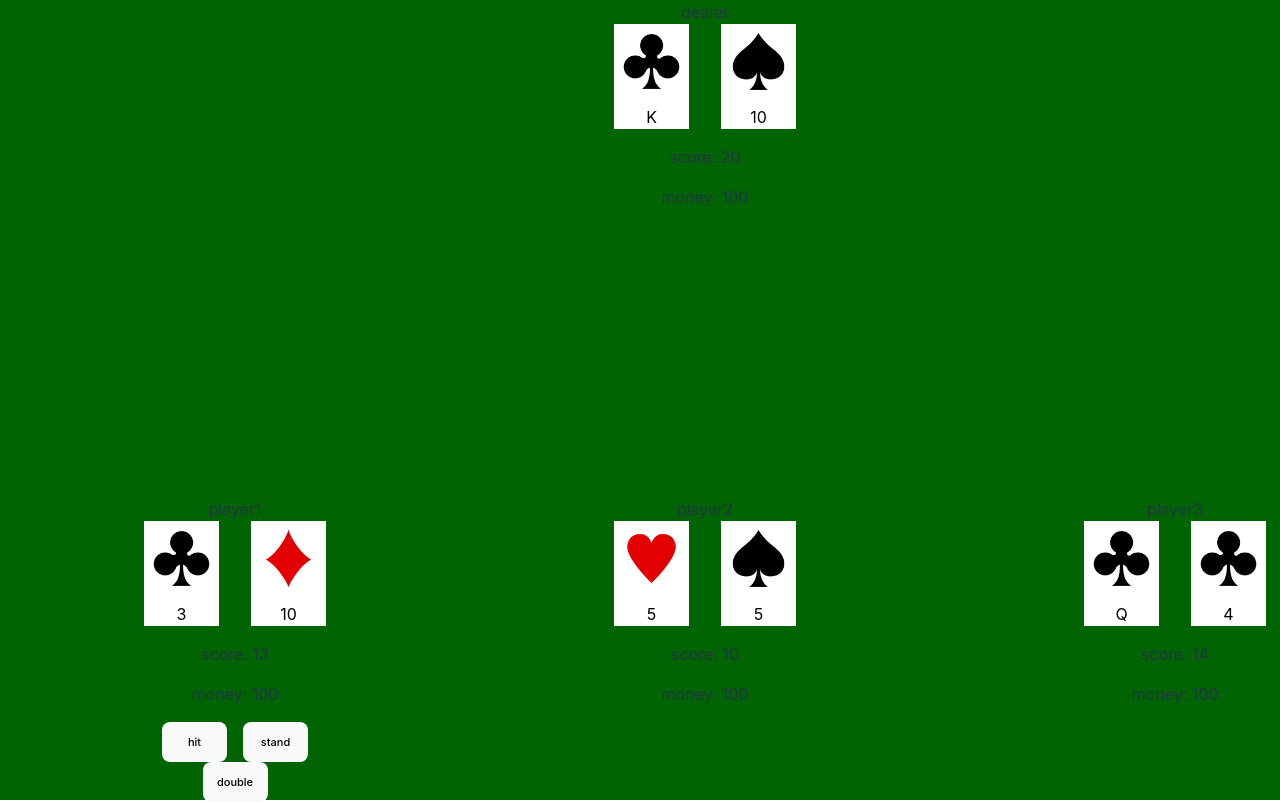
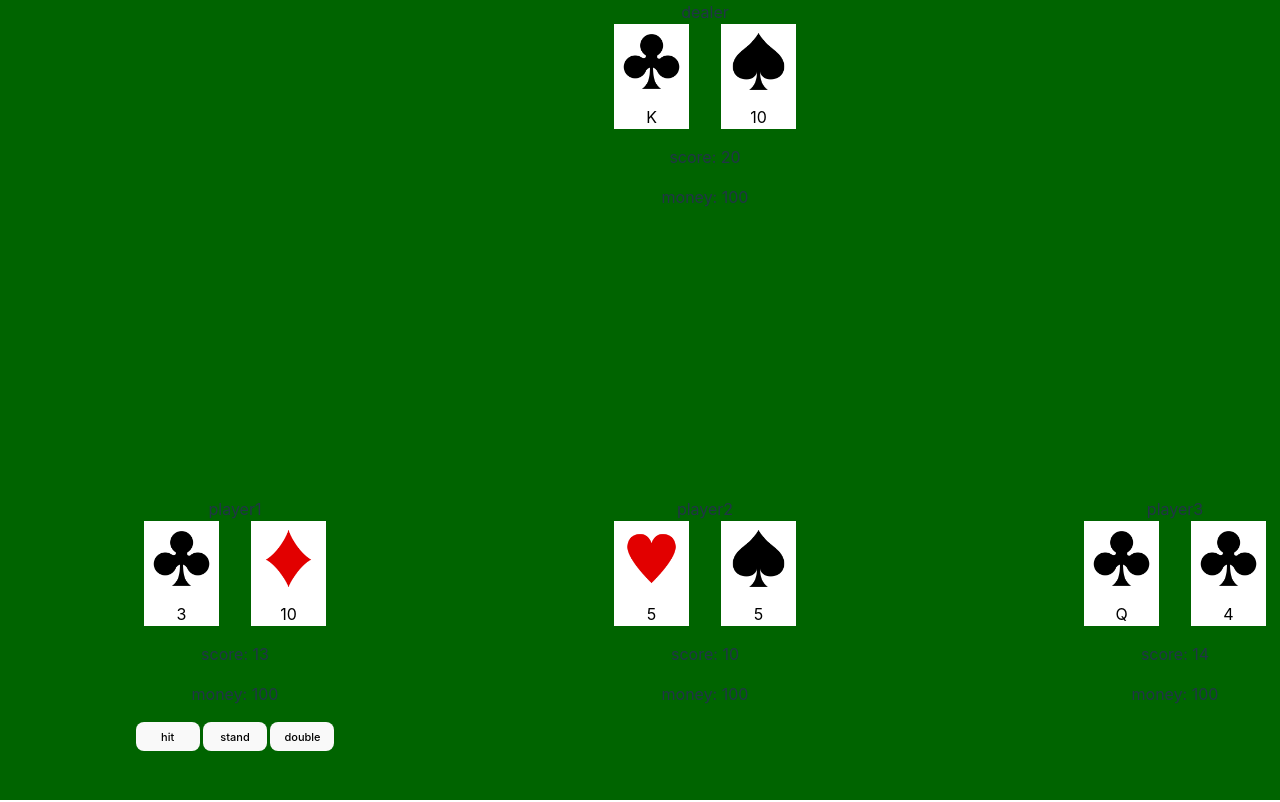
Before and after one commit to KoheiMatsuno99/project5-front, a React (Vite) app in the folder trumpgame/: page / in a window 1280 px wide. Both pictures are taken after a click on the button "start". Shown: the top 802 px of the page. Built offline with nearby package versions, Linux system fonts and the light colour scheme.

Commit message:
ボタンのサイズ変更

```diff
--- a/trumpgame/src/blackjack/styles/styles.css
+++ b/trumpgame/src/blackjack/styles/styles.css
@@ -71,10 +71,10 @@
 }
 
 .action-btn{
-    width: 65px;
-    height: 40px;
-    margin-left: 0.5rem;
-    margin-right: 0.5rem;
+    width: 30%;
+    height: auto;
+    margin-left: 0.1rem;
+    margin-right: 0.1rem;
     text-align: center;
     font-size: 11px;
 }
```
